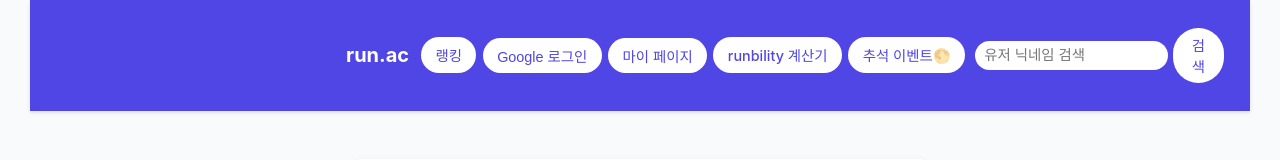
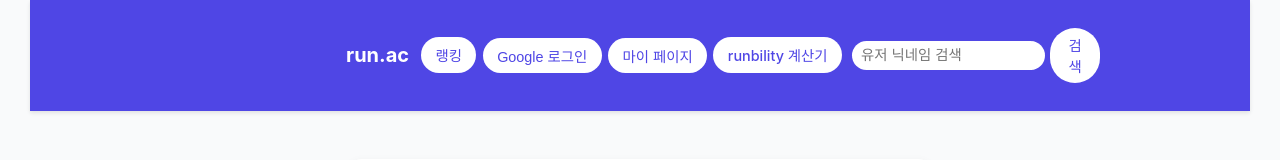
Before and after one commit to rslaam08/run_ac, a React (Create React App) app in the folder frontend/: page / in a window 1280 px wide. Shown: the top 160 px of the page. Built offline with nearby package versions, Linux system fonts and the light colour scheme; no server answers.

Commit message:
chore: Chuseok event + Legend tier + fixes

```diff
--- a/frontend/src/components/Layout.tsx
+++ b/frontend/src/components/Layout.tsx
@@ -88,7 +88,6 @@ const Header: React.FC = () => {
               마이 페이지
             </button>
             <Link to="/calc" className="nav-btn">runbility 계산기</Link>
-            <Link to="/event" className="nav-btn">추석 이벤트🌕</Link>
           </div>
 
           <form className="user-search" onSubmit={handleSearch}>
```
